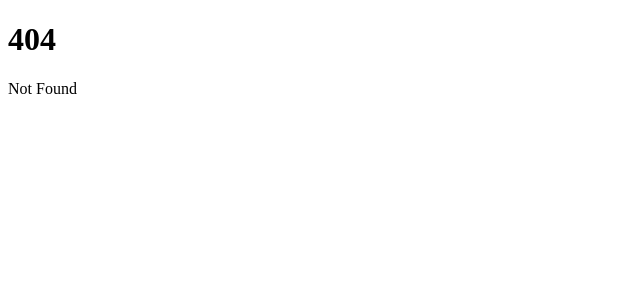
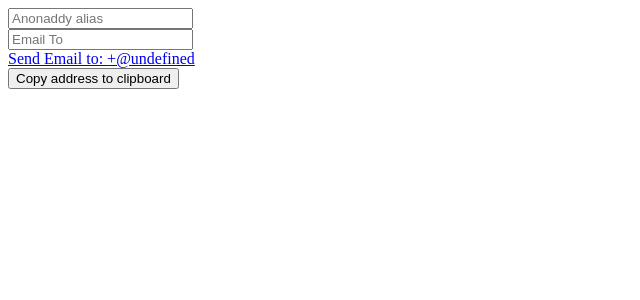
Before and after one commit to pierosavi/email-forwarders-replier, a SvelteKit app: page /anonaddy in a window 1280 px wide. Before the commit this address had no page. Shown: the top 300 px of the page, without its empty margins (0-640 px from the left). Built offline with nearby package versions, Linux system fonts and the light colour scheme.

Commit message:
Add basic UI

```diff
--- a/src/routes/+page.svelte
+++ b/src/routes/+page.svelte
@@ -1,2 +1,2 @@
-<h1>Welcome to SvelteKit</h1>
-<p>Visit <a href="https://kit.svelte.dev">kit.svelte.dev</a> to read the documentation</p>
+<li><a href="/anonaddy">Anonaddy</a></li>
+<li><a href="/duckduckgo">Duckduckgo</a></li>
--- /dev/null
+++ b/src/routes/anonaddy/+page.svelte
@@ -0,0 +1,15 @@
+<script lang="ts">
+	let emailFrom = '';
+	let emailTo = '';
+
+	$: splitEmailFrom = emailFrom.split('@');
+	$: replyTo = splitEmailFrom[0] + '+' + emailTo.replace('@', '=') + '@' + splitEmailFrom[1];
+</script>
+
+<input type="text" placeholder="Anonaddy alias" bind:value={emailFrom} /><br />
+<input type="text" name="email" placeholder="Email To" bind:value={emailTo} /><br />
+
+<a href="mailto:{ replyTo }">Send Email to: {replyTo}</a><br />
+<input type="button" value="Copy address to clipboard" on:click={() => {
+	navigator.clipboard.writeText(replyTo);
+}} />
```
Also changed, not shown: package.json (+8 -5 lines), src/routes/+layout.svelte (added, +9 -0 lines), src/routes/duckduckgo/+page.svelte (added, +20 -0 lines), 1 other file (tests, documents, lock files or other folders).
